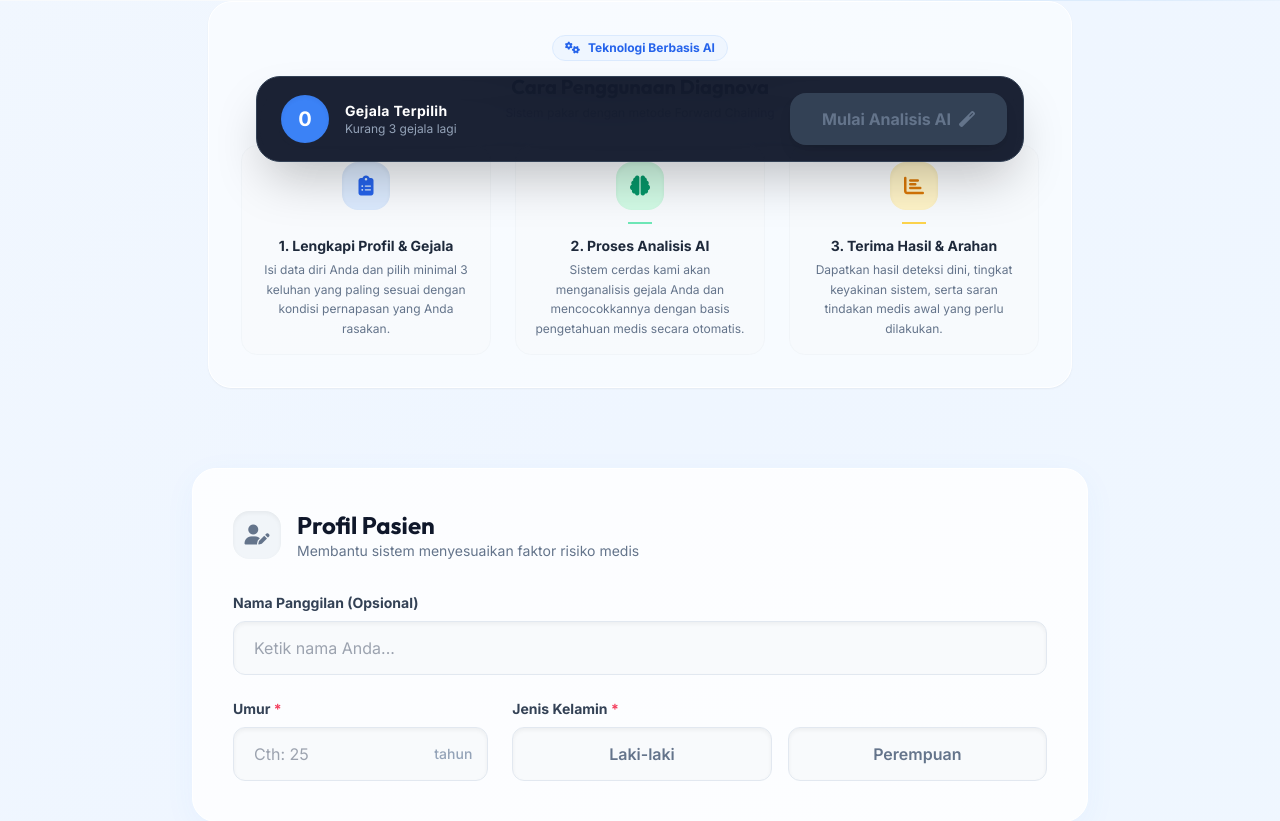
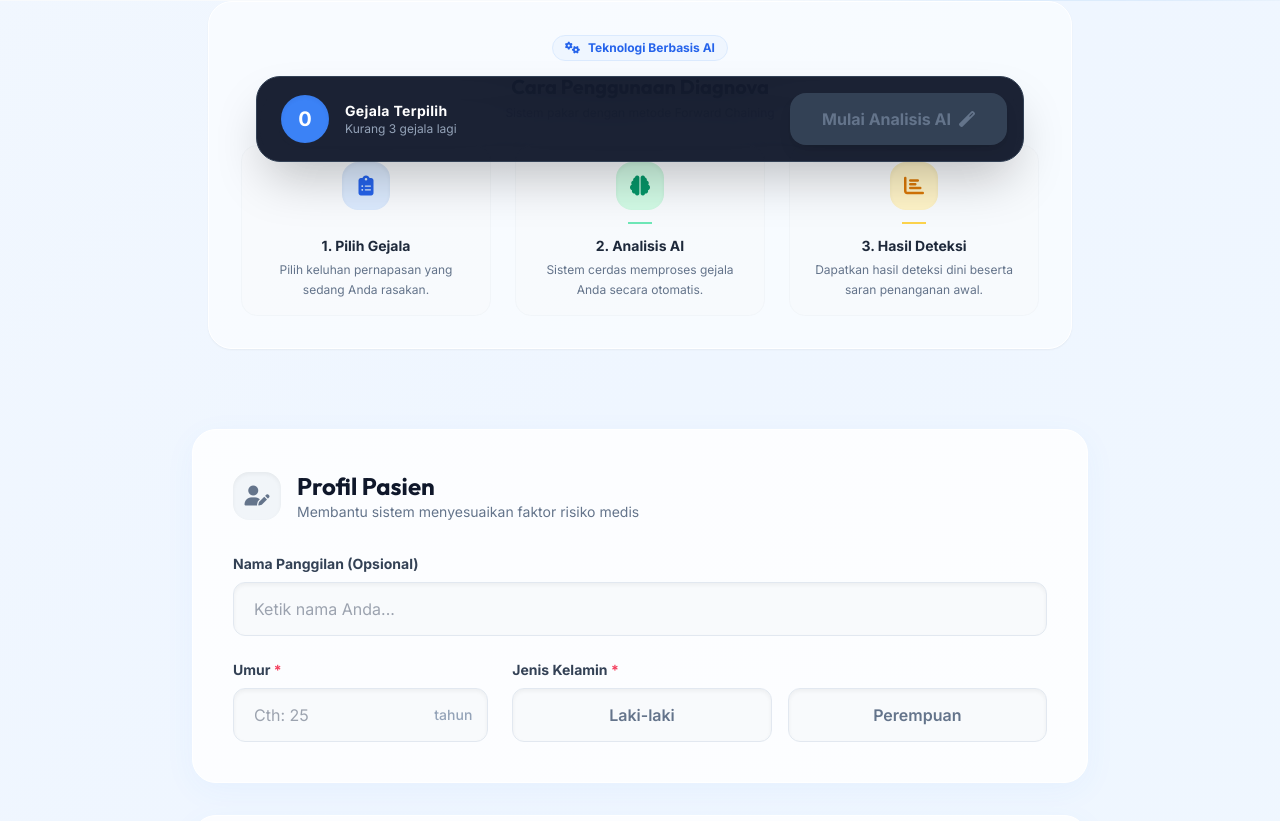
Before and after one commit to baron969/MediExpert, a Flask app: page / in a window 1280 px wide. Shown: the part 799-1620 px from the top of the page. Run offline with Flask 3, Linux system fonts and the light colour scheme; some libraries are stand-ins or nearby versions.

Commit message:
Refinement: Simplify 'Cara Penggunaan' text for better readability

```diff
--- a/templates/index.html
+++ b/templates/index.html
@@ -41,24 +41,24 @@
                     <i class="fas fa-clipboard-list"></i>
                 </div>
                 <div class="w-6 h-0.5 bg-brand-300 dark:bg-brand-700 mb-3"></div>
-                <h4 class="font-bold text-slate-800 dark:text-slate-200 text-sm mb-1">1. Lengkapi Profil & Gejala</h4>
-                <p class="text-xs text-slate-500 dark:text-slate-400 leading-relaxed">Isi data diri Anda dan pilih minimal 3 keluhan yang paling sesuai dengan kondisi pernapasan yang Anda rasakan.</p>
+                <h4 class="font-bold text-slate-800 dark:text-slate-200 text-sm mb-1">1. Pilih Gejala</h4>
+                <p class="text-xs text-slate-500 dark:text-slate-400 leading-relaxed">Pilih keluhan pernapasan yang sedang Anda rasakan.</p>
             </div>
             <div class="flex flex-col items-center text-center p-4 rounded-2xl bg-slate-50/50 dark:bg-slate-700/30 border border-slate-100 dark:border-slate-700">
                 <div class="w-12 h-12 mx-auto bg-emerald-100 dark:bg-emerald-900/30 text-emerald-600 dark:text-emerald-400 rounded-2xl flex items-center justify-center text-xl mb-3 shadow-inner">
                     <i class="fas fa-brain"></i>
                 </div>
                 <div class="w-6 h-0.5 bg-emerald-300 dark:bg-emerald-700 mb-3"></div>
-                <h4 class="font-bold text-slate-800 dark:text-slate-200 text-sm mb-1">2. Proses Analisis AI</h4>
-                <p class="text-xs text-slate-500 dark:text-slate-400 leading-relaxed">Sistem cerdas kami akan menganalisis gejala Anda dan mencocokkannya dengan basis pengetahuan medis secara otomatis.</p>
+                <h4 class="font-bold text-slate-800 dark:text-slate-200 text-sm mb-1">2. Analisis AI</h4>
+                <p class="text-xs text-slate-500 dark:text-slate-400 leading-relaxed">Sistem cerdas memproses gejala Anda secara otomatis.</p>
             </div>
             <div class="flex flex-col items-center text-center p-4 rounded-2xl bg-slate-50/50 dark:bg-slate-700/30 border border-slate-100 dark:border-slate-700">
                 <div class="w-12 h-12 mx-auto bg-amber-100 dark:bg-amber-900/30 text-amber-600 dark:text-amber-400 rounded-2xl flex items-center justify-center text-xl mb-3 shadow-inner">
                     <i class="fas fa-chart-bar"></i>
                 </div>
                 <div class="w-6 h-0.5 bg-amber-300 dark:bg-amber-700 mb-3"></div>
-                <h4 class="font-bold text-slate-800 dark:text-slate-200 text-sm mb-1">3. Terima Hasil & Arahan</h4>
-                <p class="text-xs text-slate-500 dark:text-slate-400 leading-relaxed">Dapatkan hasil deteksi dini, tingkat keyakinan sistem, serta saran tindakan medis awal yang perlu dilakukan.</p>
+                <h4 class="font-bold text-slate-800 dark:text-slate-200 text-sm mb-1">3. Hasil Deteksi</h4>
+                <p class="text-xs text-slate-500 dark:text-slate-400 leading-relaxed">Dapatkan hasil deteksi dini beserta saran penanganan awal.</p>
             </div>
         </div>
     </div>
```
